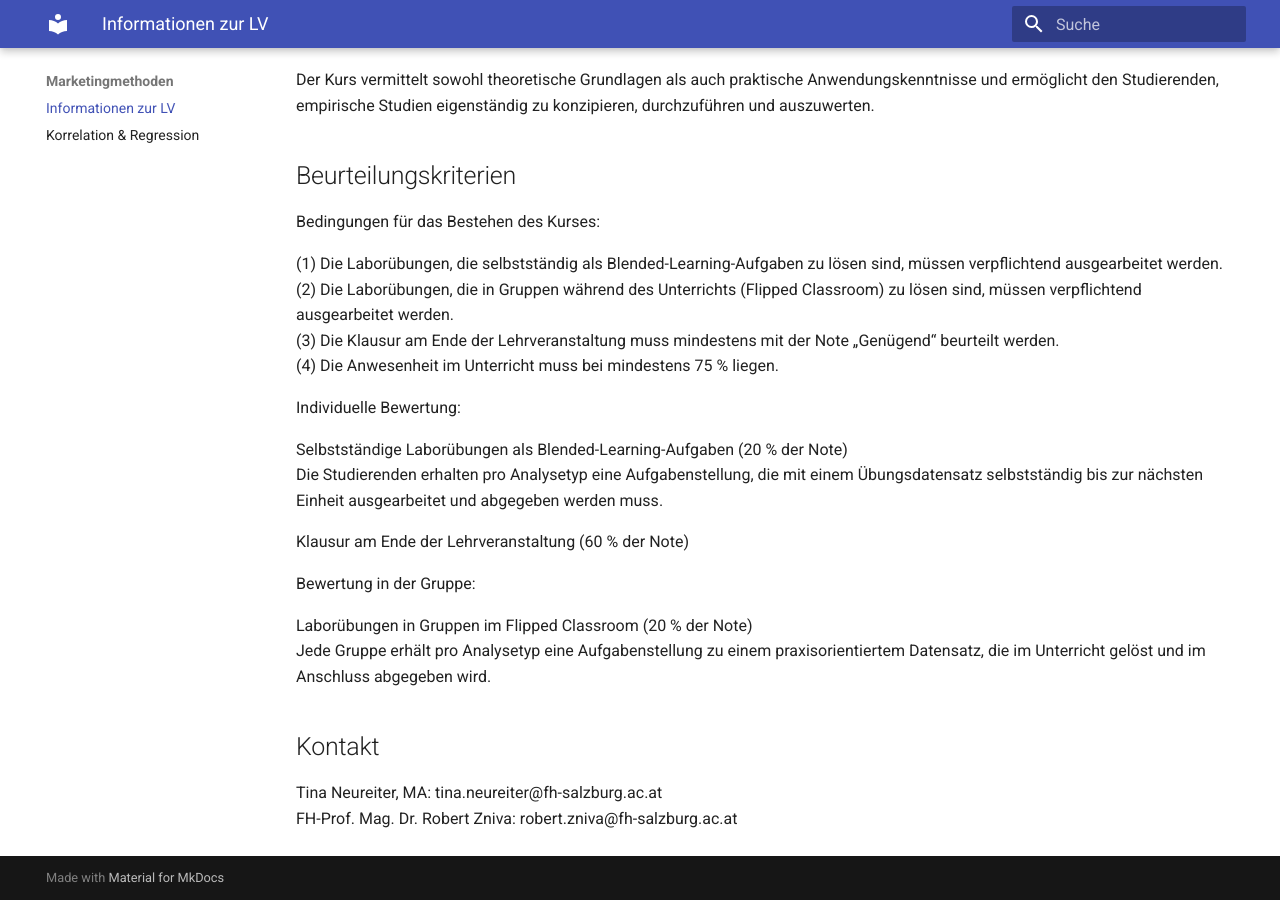
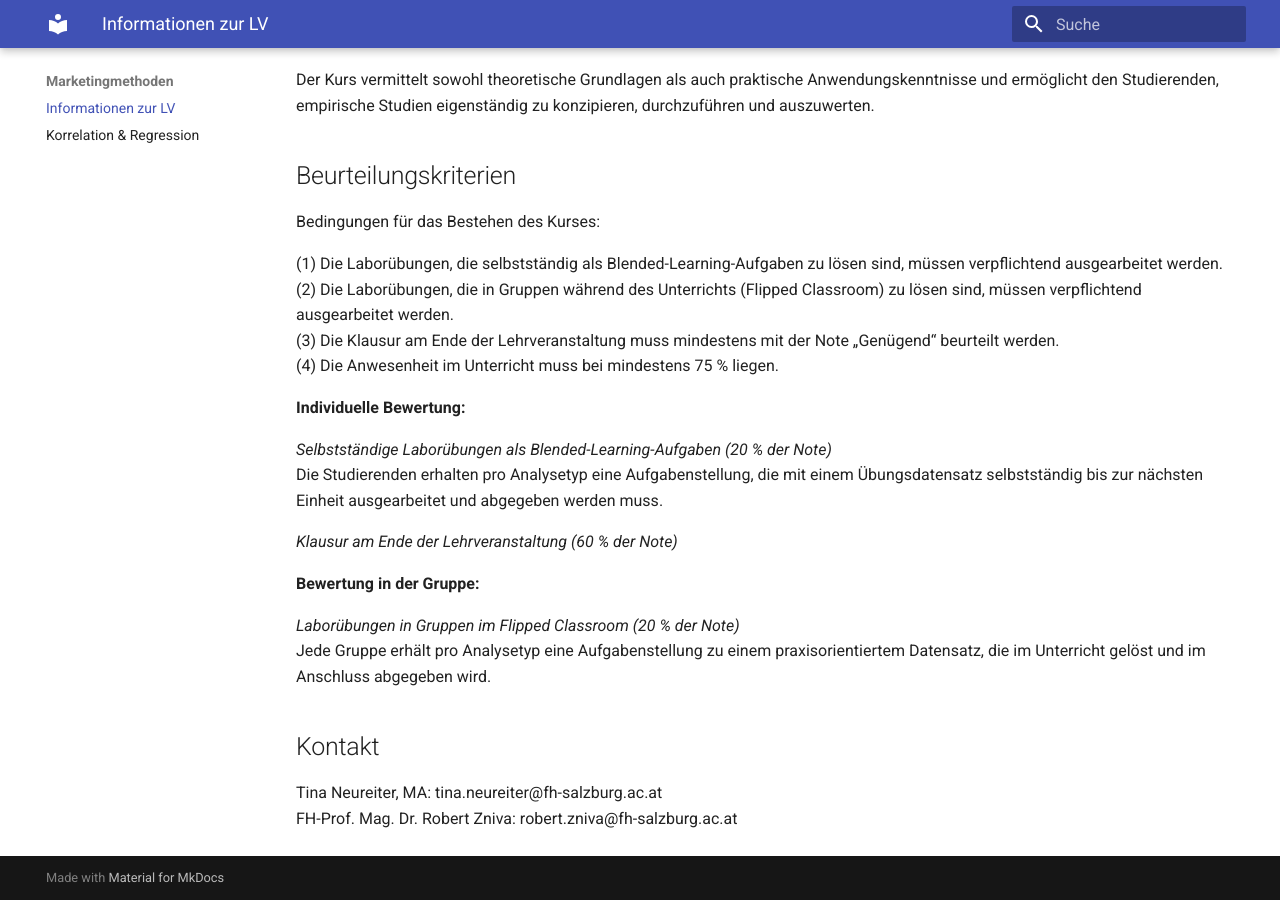
Before and after one commit to marketingmethoden/marketingmethoden-bwlb, an MkDocs documentation site: the page built from docs/index.md, in a window 1280 px wide and 900 px high, scrolled down 811 px. Built offline with MkDocs 1.6.1 and Material for MkDocs 9.7.7, drawn with Linux system fonts in a browser that asks for light colours.

```diff
--- a/docs/index.md
+++ b/docs/index.md
@@ -29,16 +29,16 @@ Bedingungen für das Bestehen des Kurses:
 (3) Die Klausur am Ende der Lehrveranstaltung muss mindestens mit der Note „Genügend“ beurteilt werden.
 (4) Die Anwesenheit im Unterricht muss bei mindestens 75 % liegen.
 
-Individuelle Bewertung:
+**Individuelle Bewertung:**
 
-Selbstständige Laborübungen als Blended-Learning-Aufgaben (20 % der Note)
+*Selbstständige Laborübungen als Blended-Learning-Aufgaben (20 % der Note)*
 Die Studierenden erhalten pro Analysetyp eine Aufgabenstellung, die mit einem Übungsdatensatz selbstständig bis zur nächsten Einheit ausgearbeitet und abgegeben werden muss.
 
-Klausur am Ende der Lehrveranstaltung (60 % der Note)
+*Klausur am Ende der Lehrveranstaltung (60 % der Note)*
 
-Bewertung in der Gruppe:
+**Bewertung in der Gruppe:**
 
-Laborübungen in Gruppen im Flipped Classroom (20 % der Note)
+*Laborübungen in Gruppen im Flipped Classroom (20 % der Note)*
 Jede Gruppe erhält pro Analysetyp eine Aufgabenstellung zu einem praxisorientiertem Datensatz, die im Unterricht gelöst und im Anschluss abgegeben wird.
 
 ## Kontakt
```
